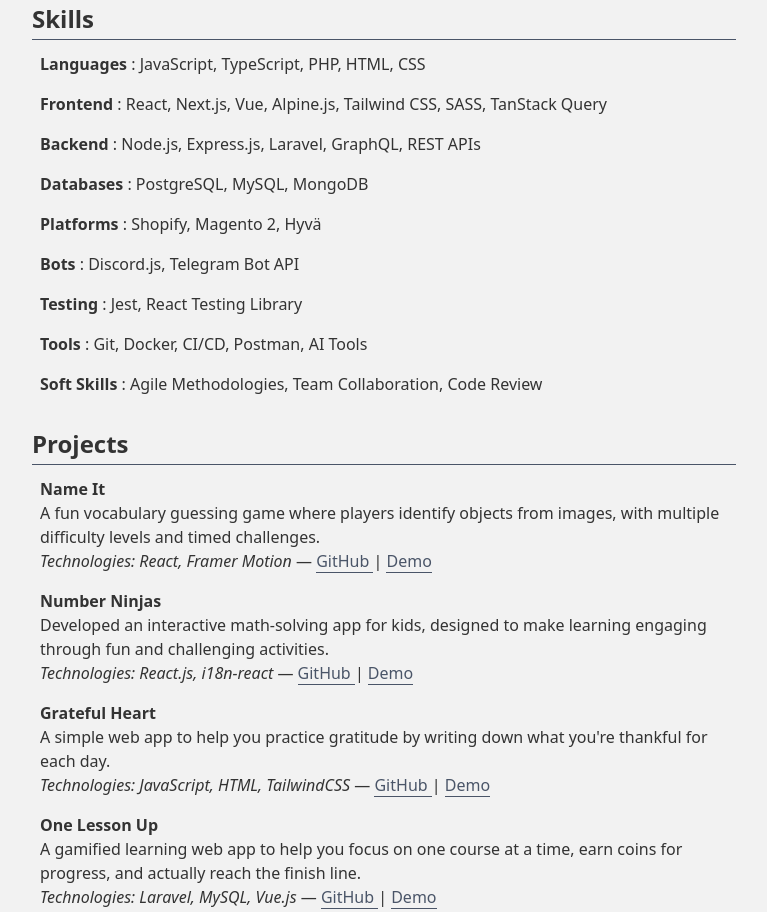
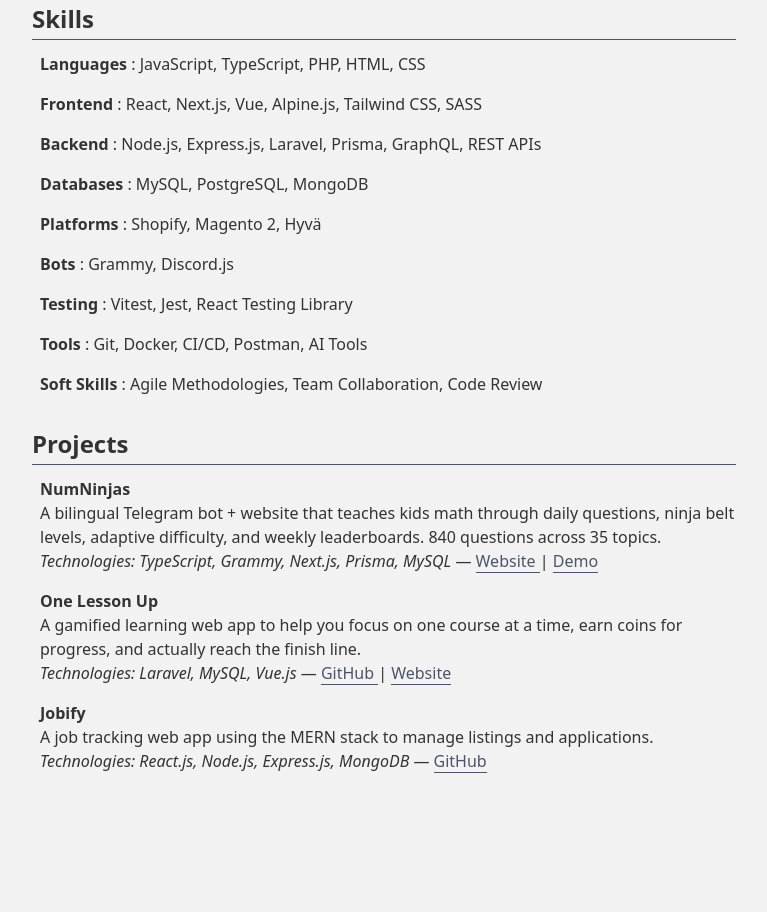
Before and after one commit to edriso/edriso.github.io, a website: page index.html in a window 1280 px wide. Shown: the part 1168-2080 px from the top of the page, without its empty margins (256-1023 px from the left). After the commit the page ends 1973 px from the top, so only its background shows below. Drawn offline with Linux system fonts and the light colour scheme.

Commit message:
update: add NumNinjas project, update skills, remove old projects

```diff
--- a/index.html
+++ b/index.html
@@ -215,15 +215,15 @@
           </li>
           <li>
             <strong>Frontend</strong>
-            : React, Next.js, Vue, Alpine.js, Tailwind CSS, SASS, TanStack Query
+            : React, Next.js, Vue, Alpine.js, Tailwind CSS, SASS
           </li>
           <li>
             <strong>Backend</strong>
-            : Node.js, Express.js, Laravel, GraphQL, REST APIs
+            : Node.js, Express.js, Laravel, Prisma, GraphQL, REST APIs
           </li>
           <li>
             <strong>Databases</strong>
-            : PostgreSQL, MySQL, MongoDB
+            : MySQL, PostgreSQL, MongoDB
           </li>
           <li>
             <strong>Platforms</strong>
@@ -231,11 +231,11 @@
           </li>
           <li>
             <strong>Bots</strong>
-            : Discord.js, Telegram Bot API
+            : Grammy, Discord.js
           </li>
           <li>
             <strong>Testing</strong>
-            : Jest, React Testing Library
+            : Vitest, Jest, React Testing Library
           </li>
           <li>
             <strong>Tools</strong>
@@ -257,75 +257,24 @@
 
         <ul class="space-y-4">
           <li>
-            <h3 class="font-semibold text-text-heading">Name It</h3>
+            <h3 class="font-semibold text-text-heading">NumNinjas</h3>
             <p>
-              A fun vocabulary guessing game where players identify objects from
-              images, with multiple difficulty levels and timed challenges.
+              A bilingual Telegram bot + website that teaches kids math through
+              daily questions, ninja belt levels, adaptive difficulty, and
+              weekly leaderboards. 840 questions across 35 topics.
               <br />
-              <em>Technologies: React, Framer Motion</em>
+              <em>Technologies: TypeScript, Grammy, Next.js, Prisma, MySQL</em>
               —
               <a
-                href="https://github.com/edriso/name-it"
+                href="https://numninjas.com"
                 target="_blank"
                 rel="noopener noreferrer"
               >
-                GitHub
+                Website
               </a>
               |
               <a
-                href="https://name-it-in-english.netlify.app"
-                target="_blank"
-                rel="noopener noreferrer"
-              >
-                Demo
-              </a>
-            </p>
-          </li>
-
-          <li>
-            <h3 class="font-semibold text-text-heading">Number Ninjas</h3>
-            <p>
-              Developed an interactive math-solving app for kids, designed to
-              make learning engaging through fun and challenging activities.
-              <br />
-              <em>Technologies: React.js, i18n-react</em>
-              —
-              <a
-                href="https://github.com/edriso/number-ninjas"
-                target="_blank"
-                rel="noopener noreferrer"
-              >
-                GitHub
-              </a>
-              |
-              <a
-                href="https://number-little-ninjas.netlify.app"
-                target="_blank"
-                rel="noopener noreferrer"
-              >
-                Demo
-              </a>
-            </p>
-          </li>
-
-          <li>
-            <h3 class="font-semibold text-text-heading">Grateful Heart</h3>
-            <p>
-              A simple web app to help you practice gratitude by writing down
-              what you're thankful for each day.
-              <br />
-              <em>Technologies: JavaScript, HTML, TailwindCSS</em>
-              —
-              <a
-                href="https://github.com/edriso/grateful-heart"
-                target="_blank"
-                rel="noopener noreferrer"
-              >
-                GitHub
-              </a>
-              |
-              <a
-                href="https://edriso.github.io/grateful-heart"
+                href="https://youtu.be/6CjTg_NaghM"
                 target="_blank"
                 rel="noopener noreferrer"
               >
@@ -355,7 +304,7 @@
                 target="_blank"
                 rel="noopener noreferrer"
               >
-                Demo
+                Website
               </a>
             </p>
           </li>
```
Also changed, not shown: dist/style.css.
